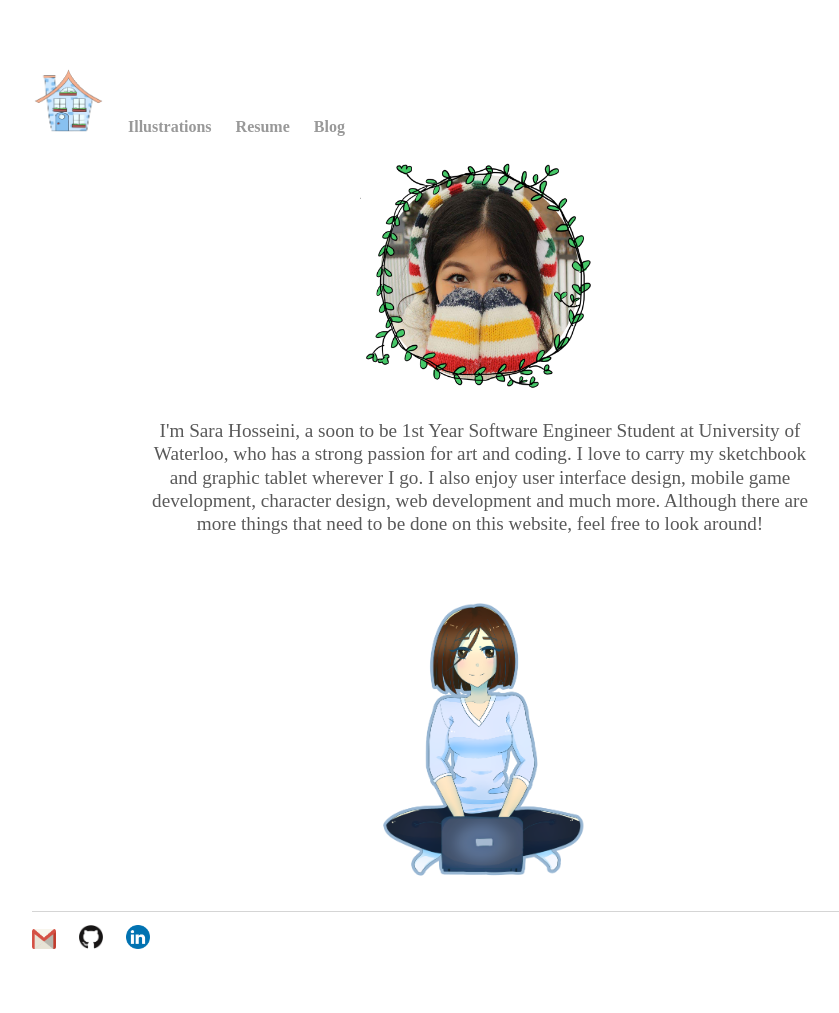
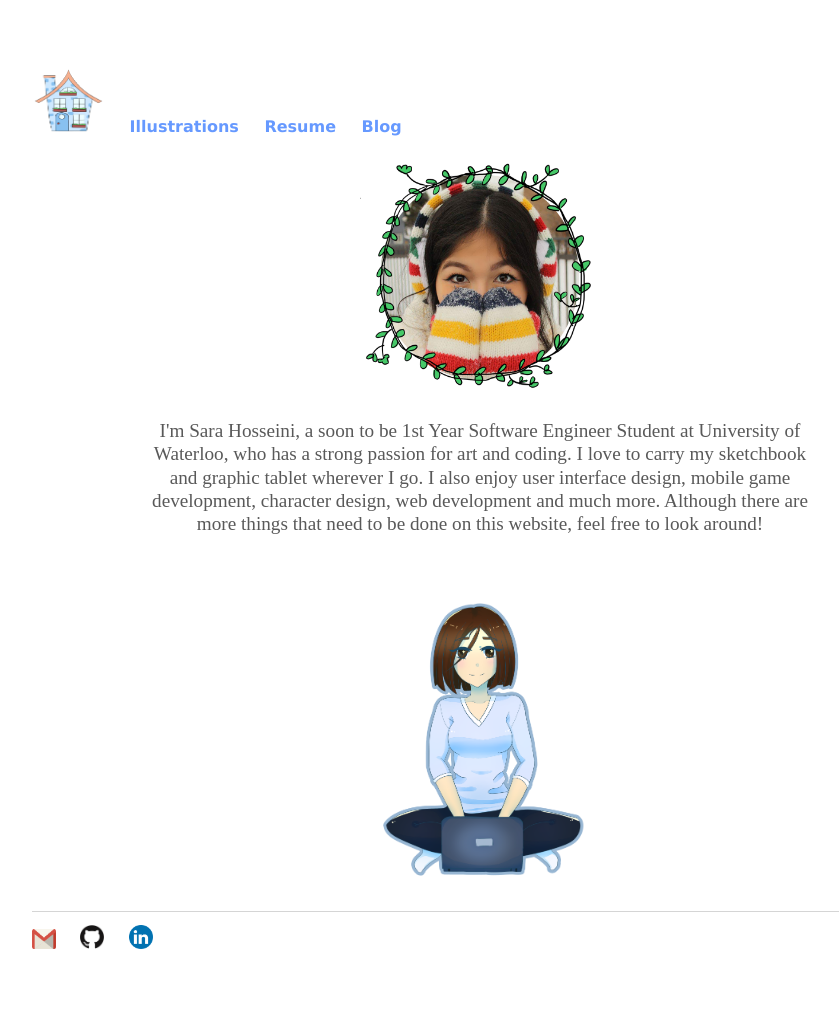
Before and after one commit to sarahoss/sarahoss.github.io, a Jekyll site: the page built from index.html, in a window 1280 px wide. Shown: the whole page, without its empty margins (160-999 px from the left). Built offline with Jekyll 4.4.1, drawn with Linux system fonts in a browser that asks for light colours.

Commit message:
Update main.css

```diff
--- a/css/main.css
+++ b/css/main.css
@@ -8,7 +8,7 @@ body {
    margin-bottom: 60px;
 }
 nav ul, footer ul {
-    font-family:'Droid Sans';
+    font-family: 'Verdana', 'Geneva', sans-serif;
     padding: 0px;
     list-style: none;
     font-weight: bold;
@@ -19,14 +19,14 @@ nav ul li, footer ul li {
 }
 a {
     text-decoration: none;
-    color: #999;
+    color: #6699ff;
 }
 a:hover {
     text-decoration: underline;
 }
 h1 {
     font-size: 2em;
-    font-family:'Droid Sans';
+    font-family:'Verdana', 'Geneva', sans-serif;
 }
 p {
     font-size: 1.2em;
```
